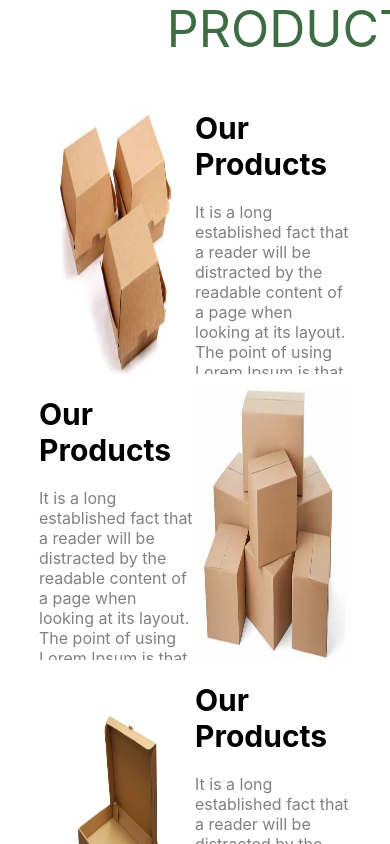
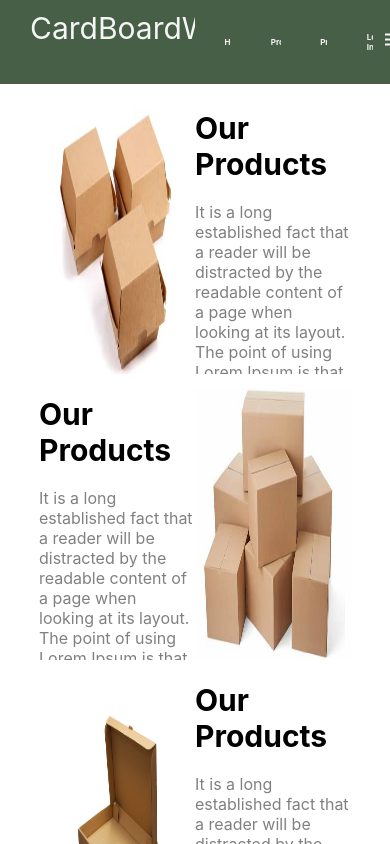
Before and after one commit to bismaasif/CardBoardWebsite, a React (Create React App) app: page / in a window 390 px wide. Shown: the top 844 px of the page. Built offline with nearby package versions, Linux system fonts and the light colour scheme.

Commit message:
navbar is done

```diff
--- a/src/Component/Home/Home.jsx
+++ b/src/Component/Home/Home.jsx
@@ -4,11 +4,12 @@ import Aboutus from "../Aboutus/Aboutus";
 import Values from "../Values/Values";
 import Contactus from "../Contactus/Contactus";
 import Footer from "../Footer/Footer";
+import Navbar from "../Navbar/Navbar";
 
 const Home=()=>{
     return(
         <>
-
+<Navbar/>
 <ProductDisplay/>
 <Aboutus/>
 <Values/>
--- /dev/null
+++ b/src/Component/Navbar/Navbar.css
@@ -0,0 +1,73 @@
+.Navbar{
+    background-color:rgb(71, 94, 71);
+    color:whitesmoke;
+    width: 100%;
+    height:10vh;
+    display: grid;
+    grid-template-columns:repeat(2,1fr);
+    position:fixed;
+
+
+}
+.navitemcontainer{
+display:flex;
+align-items:center;
+
+}
+.navitem{
+padding: 0 10px;
+display:inline-block;
+transition:all .5s;
+margin-left: 10%;
+}
+
+.logo{
+    margin-left: 30px;
+    font-size:30px;
+    margin-top: 10px;
+}
+.check{
+    display:none;
+}
+
+@media screen and (max-width:837px){
+    .navitem{
+        font-size: 9px;
+    }
+}
+@media screen and (max-width:950px){
+    .navitem{
+        font-size: 9px;
+    }
+}
+@media screen and (max-width:1200px){
+    .navitem{
+        font-size: 10px;
+    }
+}
+@media screen and (max-width:860px){
+    .navitem{
+        font-size: 8px;
+    }
+}
+@media screen and (max-width:865px){
+    .navitem{
+        font-size: 8px;
+    }
+}
+@media screen and (max-width:840px){
+    .check{
+        display:block;
+    }
+    .navitem{
+        display:block;
+    }
+}
+@media screen and (max-width:370px){
+    .check{
+        display:block;
+    }
+    .navitem{
+        display:block;
+    }
+}
--- /dev/null
+++ b/src/Component/Navbar/Navbar.jsx
@@ -0,0 +1,58 @@
+import './Navbar.css';
+import DehazeIcon from '@material-ui/icons/Dehaze';
+const Navbar=()=>{
+
+
+    return(
+        <>
+
+<div className="Navbar">
+        <div className="logo">
+
+            <p>CardBoardWebsite</p>
+
+
+        </div>
+
+        <div className="navitemcontainer">
+            <div className="navitem">
+                {/* <Link to="/"> */}
+                <h4 ><b>HOME</b></h4>
+                {/* </Link> */}
+
+
+                </div>
+            <div className="navitem">
+                {/* <Link to="/featuredres"> */}
+                <h4>Products</h4>
+                {/* </Link> */}
+
+
+                </div>
+                <div className="navitem">
+                {/* <Link to="/buynow"> */}
+                <h4>Profile</h4>
+                {/* </Link> */}
+
+
+                </div>
+
+                <div className="navitem">
+
+               {/* < Link to="/howtouse">  */}
+               <h4>Log In</h4>
+               {/* </Link> */}
+
+                </div>
+                <div class="check">
+            <DehazeIcon/>
+            </div>
+        </div>
+
+        </div>
+
+        </>
+
+        )
+}
+export default Navbar;
```
